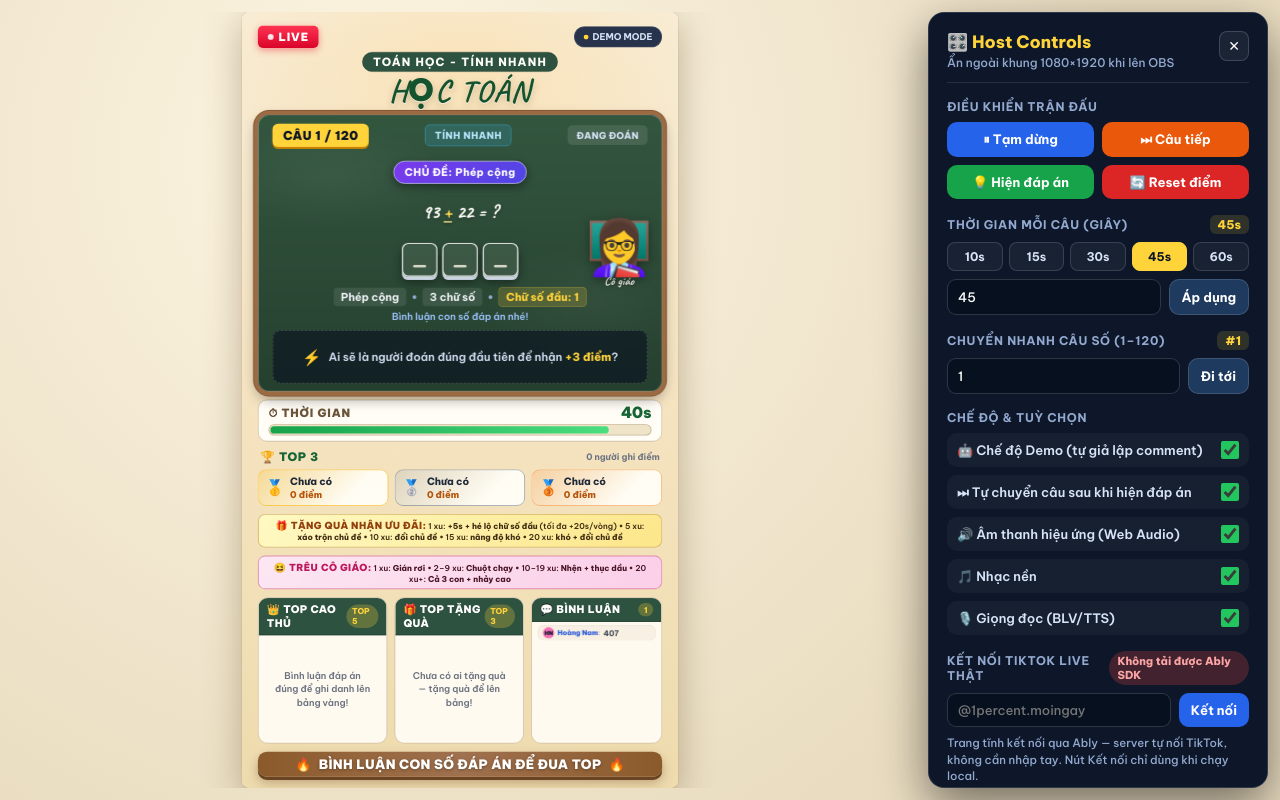
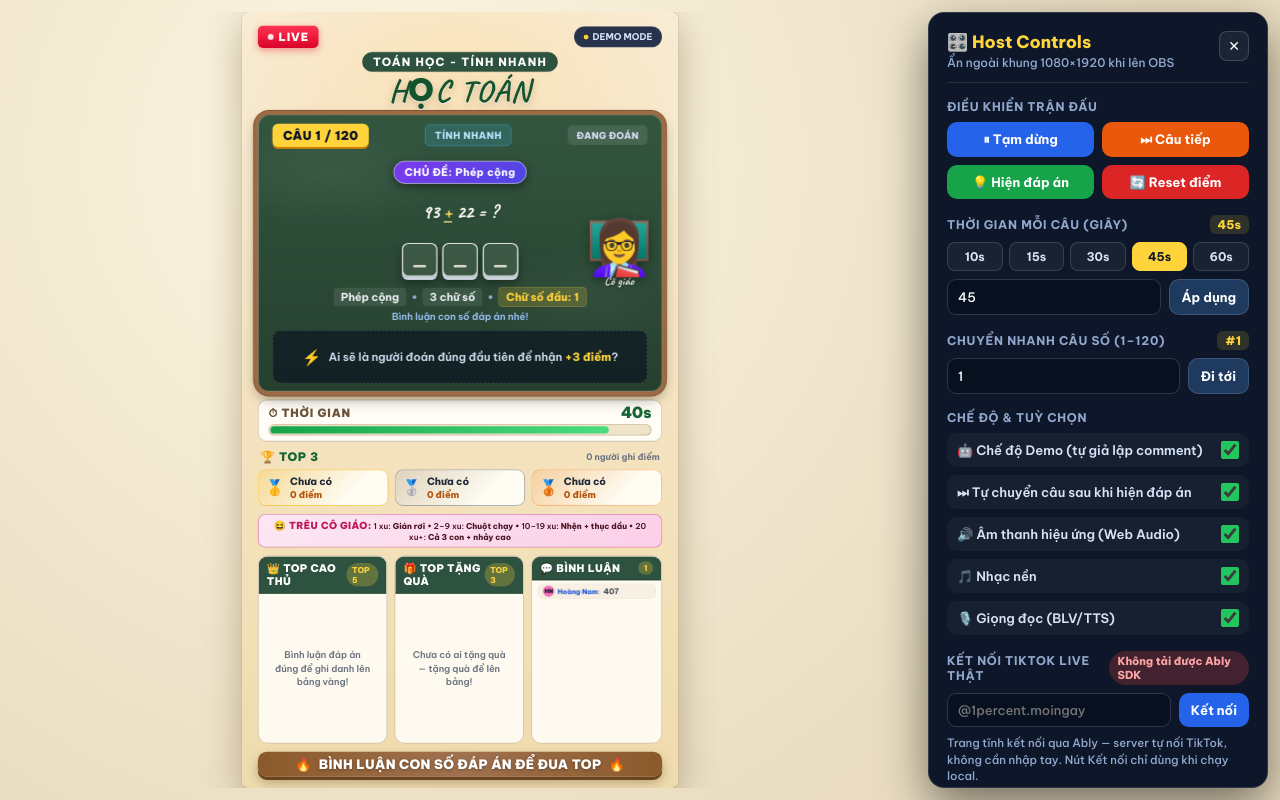
Before and after one commit to covipga-hash/hoc-toan-live, a plain HTML site: page index.html in a window 1280 px wide. Drawn offline with Linux system fonts and the light colour scheme.

Commit message:
Upload corrected index.html and style.css (remove gift perks strip, keep tease board)

```diff
--- a/index.html
+++ b/index.html
@@ -159,9 +159,6 @@
 
         <!-- 4b. GIFT PERKS STRIP: ưu đãi khi tặng quà (luôn hiện) — dời lên trên
              khung dưới để dễ thấy hơn (trước đây nằm dưới cùng, trên CTA) -->
-        <section class="gift-perks-strip" aria-label="Ưu đãi khi tặng quà">
-          <p class="gift-perks-line"><span class="gift-perks-title">🎁 TẶNG QUÀ NHẬN ƯU ĐÃI:</span> 1 xu: <strong>+5s + hé lộ chữ số đầu</strong> (tối đa +20s/vòng) • 5 xu: <strong>xáo trộn chủ đề</strong> • 10 xu: <strong>đổi chủ đề</strong> • 15 xu: <strong>nâng độ khó</strong> • 20 xu: <strong>khó + đổi chủ đề</strong></p>
-        </section>
         <!-- Bảng trêu cô giáo (Cơ 26/11): người xem biết tặng gì thì cô bị trêu kiểu gì -->
         <section class="tease-perks-strip" aria-label="Trêu cô giáo khi tặng quà">
           <p class="tease-perks-line"><span class="tease-perks-title">😆 TRÊU CÔ GIÁO:</span> 1 xu: <strong>Gián rơi</strong> • 2–9 xu: <strong>Chuột chạy</strong> • 10–19 xu: <strong>Nhện + thục dầu</strong> • 20 xu+: <strong>Cả 3 con + nhảy cao</strong></p>
--- a/style.css
+++ b/style.css
@@ -1784,33 +1784,6 @@ body {
    GIFT PERKS STRIP — dải ưu đãi tặng quà (luôn hiện, tĩnh)
    ========================================================= */
 
-.gift-perks-strip {
-  flex-shrink: 0;
-  padding: 10px 22px;
-  border-radius: 18px;
-  background: linear-gradient(135deg, #fef9c3 0%, #fde68a 100%);
-  border: 2px solid rgba(180, 130, 40, 0.5);
-  text-align: center;
-}
-
-.gift-perks-line {
-  font-size: 20px;
-  font-weight: 600;
-  line-height: 1.35;
-  color: #3f2d12;
-}
-
-.gift-perks-title {
-  font-size: 24px;
-  font-weight: 900;
-  letter-spacing: 1px;
-  color: #92400e;
-}
-
-.gift-perks-line strong {
-  color: #3f2d12;
-  font-weight: 800;
-}
 
 /* Bảng trêu cô giáo (Cơ 26/11) — luôn hiện dưới dải quà, màu hồng phân biệt */
 .tease-perks-strip {
```
